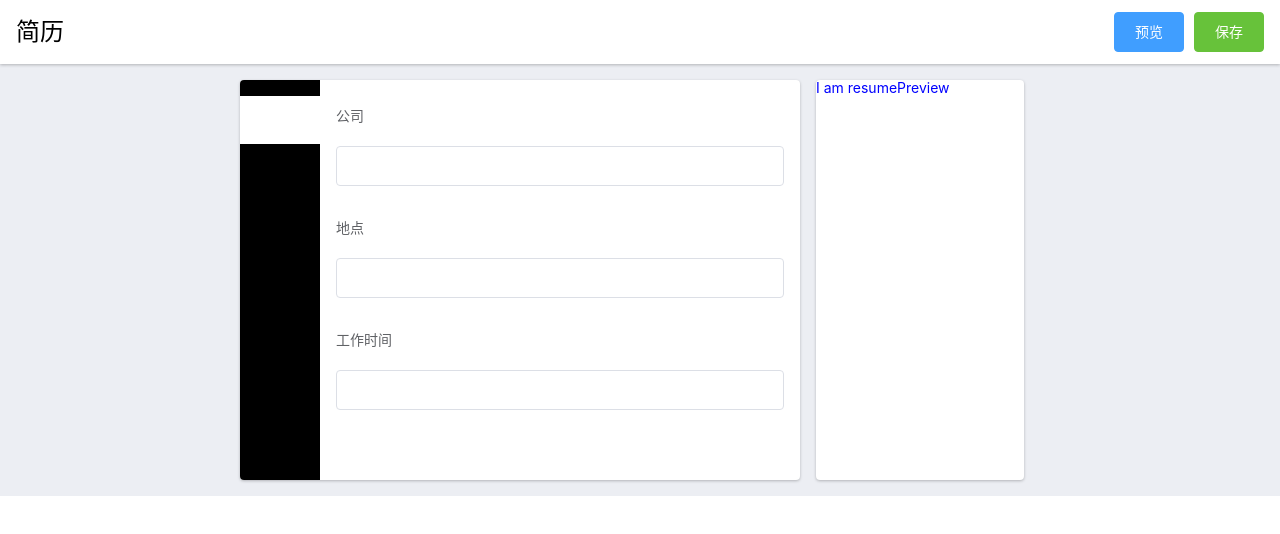
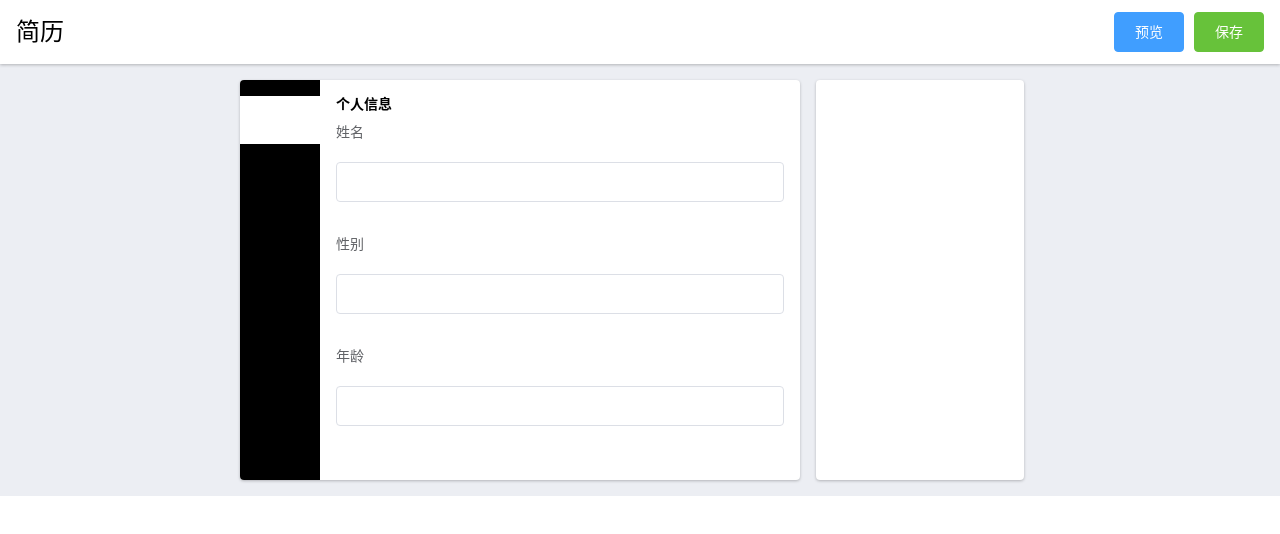
Before and after one commit to weidapao/vue_resume, a Vue app: page / in a window 1280 px wide. Shown: the top 534 px of the page. Built offline with nearby package versions, Linux system fonts and the light colour scheme.

Commit message:
增加了简历展示的功能

```diff
--- a/src/App.vue
+++ b/src/App.vue
@@ -2,8 +2,8 @@
   <div id="app">
     <Topbar class="topbar"/>
     <main>
-      <ResumeEditor class="resumeEditor"/>
-      <ResumePreview class="resumepreview"/>
+      <ResumeEditor :resume="resume" class="resumeEditor"/>
+      <ResumePreview :resume="resume" class="resumepreview"/>
     </main>
   </div>
 </template>
@@ -19,7 +19,39 @@ import './assets/reset.scss'
 export default {
   name: 'App',
   data:function(){
-    return {isActive:0}
+    return {
+      resume:{
+        person:{
+          name:'',
+          sex:'',
+          age:'',
+        },
+        workHistory:[{
+          company:'',
+          location:'',
+          worktime:'',
+        }],
+        education:[{
+          school:'',
+          degree:'',
+        }],
+        project:[{
+          pname:'',
+          pduty:'',
+          pdesc:'',
+        }],
+        award:[{
+          aname:'',
+          ajibie:'',
+        }],
+        contact:[{
+          tel:'',
+          wechat:'',
+          qq:'',
+          mail:'',
+        }]
+      }
+    }
   },
   components:{
     Topbar,ResumeEditor,ResumePreview
--- /dev/null
+++ b/src/components/Items.vue
@@ -0,0 +1,38 @@
+<template>
+  <div>
+    <h2>{{title}}</h2>
+    <el-form label-position="top" label-width="80px">
+      <div class="container" v-for="(value,index) in items">
+        <el-form-item v-for="key in keys" v-bind:label="labels[key]||key">
+          <el-input v-model="value[key]"></el-input>
+        </el-form-item>
+        <i v-on:click="removeWork(index)" class="el-icon-error"></i>
+        <hr>
+      </div>
+      <el-button v-on:click="addWork()" type="primary">增加</el-button>
+    </el-form>
+  </div>
+</template>
+<script>
+export default {
+  props:['items','title','labels'],
+  computed:{
+    keys(){
+      return Object.keys(this.items[0]);
+    }
+  },
+  methods:{
+    addWork: function (message) {
+      this.items.push({
+        company:'',
+        location:'',
+        worktime:''
+      });
+    },
+    removeWork: function(index){
+      this.items.splice(index,1);
+    }
+  },
+
+}
+</script>
--- a/src/components/ResumeEditor.vue
+++ b/src/components/ResumeEditor.vue
@@ -13,82 +13,66 @@
     </div>
     <ol>
       <li v-bind:class="{ active: isActive==0 }">
+        <h2>个人信息</h2>
         <el-form :label-position="labelPosition" label-width="80px">
-          <el-form-item label="公司">
-            <el-input v-model="person.company"></el-input>
+          <el-form-item label="姓名">
+            <el-input v-model="resume.person.name"></el-input>
           </el-form-item>
-          <el-form-item label="地点">
-            <el-input v-model="person.location"></el-input>
+          <el-form-item label="性别">
+            <el-input v-model="resume.person.sex"></el-input>
           </el-form-item>
-          <el-form-item label="工作时间">
-            <el-input v-model="person.worktime"></el-input>
+          <el-form-item label="年龄">
+            <el-input v-model="resume.person.age"></el-input>
           </el-form-item>
         </el-form>
       </li>
       <li v-bind:class="{ active: isActive==1 }">
-        <el-form :label-position="labelPosition" label-width="80px">
-          <div v-for="(value,index) in workHistory">
-            <el-form-item label="公司">
-              <el-input v-model="value.company"></el-input>
-            </el-form-item>
-            <el-form-item label="地点">
-              <el-input v-model="value.location"></el-input>
-            </el-form-item>
-            <el-form-item label="工作时间">
-              <el-input v-model="value.worktime"></el-input>
-            </el-form-item>
-            <el-button v-on:click="removeWork(index)" type="primary">删除</el-button>
-          </div>
-          <el-button v-on:click="addWork()" type="primary">增加</el-button>
-        </el-form>
+        <Items title="工作经历" v-bind:items="resume.workHistory" :labels="{company:'公司',location:'地点',worktime:'入职时间'}" />
       </li>
       <li v-bind:class="{ active: isActive==2 }">
+        <Items title="教育经历" v-bind:items="resume.education" :labels="{school:'学校',degree:'学历'}" />
       </li>
       <li v-bind:class="{ active: isActive==3 }">
+        <Items title="项目经历" v-bind:items="resume.project" :labels="{pname:'项目名称',pduty:'项目职责',pdesc:'项目描述'}" />
       </li>
       <li v-bind:class="{ active: isActive==4 }">
+        <Items title="获奖情况" v-bind:items="resume.award" :labels="{aname:'奖项名称',ajibie:'获奖等级'}" />
       </li>
       <li v-bind:class="{ active: isActive==5 }">
+        <h2>联系方式</h2>
+        <el-form label-position="top" label-width="80px">
+          <el-form-item label="电话">
+            <el-input v-model="resume.contact.tel"></el-input>
+          </el-form-item>
+          <el-form-item label="微信">
+            <el-input v-model="resume.contact.wechat"></el-input>
+          </el-form-item>
+          <el-form-item label="QQ">
+            <el-input v-model="resume.contact.qq"></el-input>
+          </el-form-item>
+          <el-form-item label="邮箱">
+            <el-input v-model="resume.contact.mail"></el-input>
+          </el-form-item>
+        </el-form>
       </li>
     </ol>
   </div>
 </template>
-
 <script>
+import Items from './Items'
 export default {
   name: 'ResumeEditor',
+  components:{Items},
+  props:['resume'],
   data:function(){
     return {
       isActive:0,
       iconArray:['icon-idcard','icon-work','icon-school','icon-heart','icon-award','icon-tel02'],
       labelPosition:'top',
-      person:{
-        company:'',
-        location:'',
-        worktime:''
-      },
-      workHistory:[{
-        company:'',
-        location:'',
-        worktime:''
-      },{
-        company:'',
-        location:'',
-        worktime:''
-      }],
     }
   },
   methods: {
-    addWork: function (message) {
-      this.workHistory.push({
-        company:'',
-        location:'',
-        worktime:''
-      });
-    },
-    removeWork: function(index){
-      this.workHistory.splice(index,1);
-    }
+
   }
 }
 </script>
@@ -99,6 +83,14 @@ export default {
     display: flex;
     >ol{
       flex: 1;
+      .container{
+        position: relative;
+        .el-icon-error{
+          position: absolute;
+          right: 0;
+          top: 0;
+        }
+      }
     }
     >ol>li{
       display: none;
@@ -109,6 +101,7 @@ export default {
       &.active{
         display: block;
       }
+
     }
     .resumebar{
       background: black;
--- a/src/components/ResumePreview.vue
+++ b/src/components/ResumePreview.vue
@@ -1,12 +1,15 @@
 <template>
   <div id="resumePreview">
-    I am resumePreview
+    <h1>{{resume.person.name}}</h1>
+    <p>{{resume.person.sex}}</p>
+    <p>{{resume.person.age}}</p>
   </div>
 </template>
 
 <script>
 export default {
-  name: 'ResumePreview'
+  name: 'ResumePreview',
+  props:['resume'],
 }
 </script>
 
```
